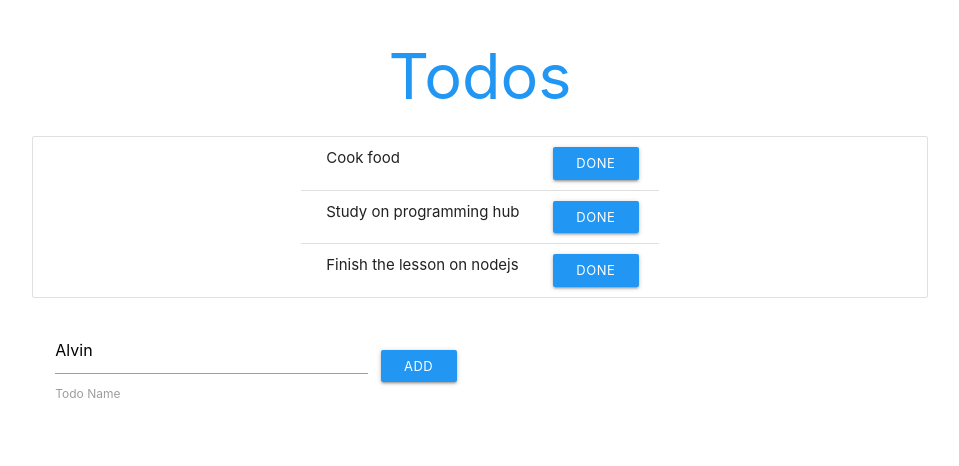
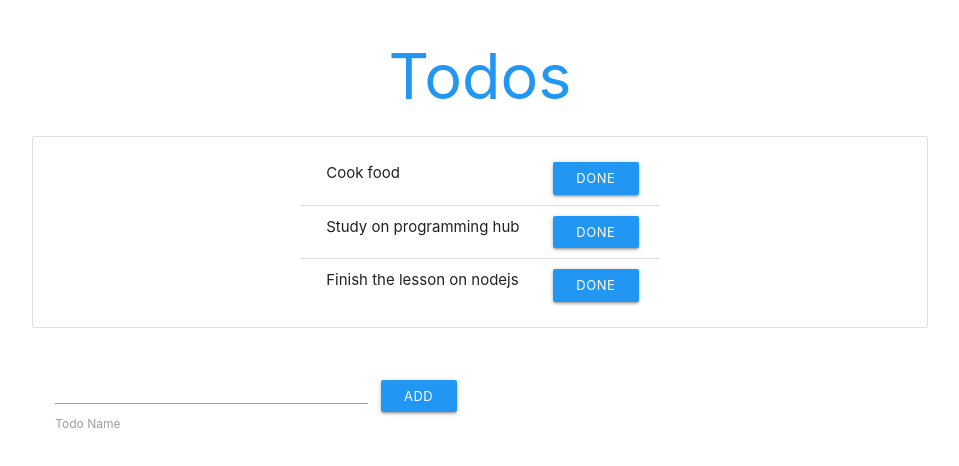
Before and after one commit to yunweneric/todo-app, a React (Create React App) app: page / in a window 1280 px wide. Shown: the top 466 px of the page, without its empty margins (160-1119 px from the left). Built offline with nearby package versions, Linux system fonts and the light colour scheme.

Commit message:
done with form'

```diff
--- a/src/App.js
+++ b/src/App.js
@@ -20,22 +20,21 @@ class App extends Component {
       todos: todosfinale
     })
   }
-  addtodo = (e) =>{
-    e.preventDefault();
-    console.log(e.target.value);
-    // console.log('todo added');
+  Addtodo =(newtodo)=>{
+    newtodo.id = Math.random() *100;
+    let finaletodo = [...this.state.todos, newtodo]
+    this.setState({
+      todos : finaletodo
+    })
+
   }
-  Senddata =()=>{
-    let todos = [...this.state.todos
-    ]
-    // console.log(todos);
-  }
+
  render(){
     return (
     <div className="App container py">
       <h1 className="center blue-text">Todos</h1>
       <Todos todos = {this.state.todos} deletetodo = {this.getid}/>
-      <Form addtodo = {this.addtodo} Senddata = {this.Senddata}/>
+      <Form Addtodo = {this.Addtodo}/>
     </div>
   );
  }
--- a/src/Todos.js
+++ b/src/Todos.js
@@ -10,17 +10,25 @@ const Todos = ({ todos, deletetodo }) => {
             <span>{data.content}</span>
           </div>
           <div className="action">
-            <span onClick = {()=>deletetodo(data.id)}><button  className="waves-effect waves-light btn-small blue"><i className="material-icons left"></i>Done</button></span>
+
+            <span onClick={() => deletetodo(data.id)}>
+              <button className="waves-effect waves-light btn-small blue">
+                <i className="material-icons left"></i>Done
+              </button>
+            </span>
           </div>
         </div>
       );
     })
-    )
-    : (
-        <p className = 'center'>Hurray! ): No more todo Today!</p>
+  ) : (
+    <p className="center">Hurray! ): No more todo Today!</p>
   );
 
-  return <div className="todos collection ">{Todolist}</div>;
+  return (
+    <div className="todos collection ">
+      <p>{Todolist}</p>
+    </div>
+  );
 };
 
 export default Todos;
--- a/src/form.js
+++ b/src/form.js
@@ -1,25 +1,40 @@
 import { Component } from "react";
 
 class Form extends Component {
+  state = {
+    content: "",
+  };
+
+  Handelechange = (e) => {
+    this.setState({
+      content: e.target.value,
+    });
+  };
+  Handelesubmit = (e) => {
+    e.preventDefault();
+    this.props.Addtodo(this.state);
+    this.setState({
+      content:""
+    })
+  };
   render() {
     return (
       <div className="row">
-        <form onSubmit={this.props.Senddata()}>
+        <form onSubmit={this.Handelesubmit}>
           <div className="input-field col s6">
             <div>
               <input
-                onChange={this.addtodo}
-                defaultValue="Alvin"
+                onChange={this.Handelechange}
                 id="first_name2"
                 type="text"
-                className="validate"
+                value = {this.state.content}
               />
               <label className="active" htmlFor="first_name2">
                 Todo Name
               </label>
             </div>
             <div className>
-              <span onClick={this.props.addtodo}>
+              <span>
                 <button className="waves-effect waves-light btn-small blue">
                   <i className="material-icons left"></i>Add
                 </button>
```
Also changed, not shown: 1 other file (tests, documents, lock files or other folders). Lines whose indentation alone changed are shown as unchanged.
